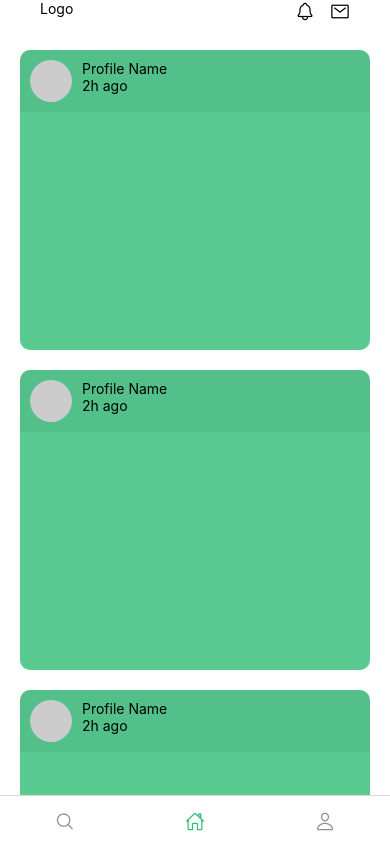
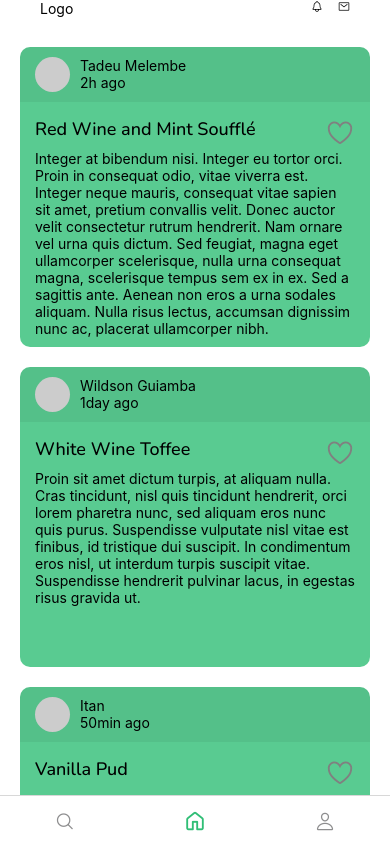
Before and after one commit to tadeumelembe/recipe-app, a React Native app: screen /TabHome in a window 390 px wide. Built offline with nearby package versions, Linux system fonts and the light colour scheme; what expo-linking would draw is missing.

Commit message:
changed styles approach

```diff
--- a/components/Themed.tsx
+++ b/components/Themed.tsx
@@ -17,7 +17,7 @@ import { Ionicons } from '@expo/vector-icons';
 
 import Colors from '../constants/Colors';
 import useColorScheme from '../hooks/useColorScheme';
-import useGlobalStyles from '../constants/style';
+import styles from '../constants/style';
 import { useSafeAreaInsets } from 'react-native-safe-area-context';
 
 export function useThemeColor(
@@ -77,7 +77,6 @@ export function FlatList(props: FlatListProps) {
 }
 
 export function Avatar(props: AvatarProps) {
-  const styles = useGlobalStyles()
 
   const { style, size, ...otherProps } = props;
   let width = 30
@@ -89,8 +88,8 @@ export function Avatar(props: AvatarProps) {
       height = 20
       break;
     case 'xs':
-      width = 32
-      height = 32
+      width = 35
+      height = 35
       break;
     case 'sm':
       width = 42
@@ -122,32 +121,27 @@ export function Avatar(props: AvatarProps) {
 }
 
 export function Container(props: ViewProps) {
-  const styles = useGlobalStyles()
-
   const { style, lightColor, darkColor, ...otherProps } = props;
   const backgroundColor = useThemeColor({ light: lightColor, dark: darkColor }, 'background');
   const insets = useSafeAreaInsets();
-
+  console.log(backgroundColor)
   return <DefaultView style={[styles.container, { backgroundColor, paddingTop: insets.top }, style,]} {...otherProps} />;
 }
 
 export function ScrollView(props: ScrollViewProps) {
   const { style, ...otherProps } = props
-  const styles = useGlobalStyles()
 
   return <DefaultScrollView showsVerticalScrollIndicator={false} style={[styles.scrollContainer, style]} {...otherProps} />;
 }
 
 export function ImageBackground(props: ImageBackgroundProps) {
   const { style, ...otherProps } = props
-  const styles = useGlobalStyles()
 
   return <DefaultImageBackground style={[styles.backgorundImage, style]} {...otherProps} />;
 }
 
 export function TextInput(props: TextInputProps) {
   const { placeholder, style, ...otherProps } = props
-  const styles = useGlobalStyles()
 
   return (
     <DefaultView>
@@ -159,7 +153,6 @@ export function TextInput(props: TextInputProps) {
 
 export function TouchableOpacity(props: TouchableOpacityProps) {
   const { btnText, style, ...otherProps } = props
-  const styles = useGlobalStyles()
 
   return (
     <DefaultTouchableOpacity style={[styles.btn1, style]} {...otherProps}>
@@ -170,7 +163,6 @@ export function TouchableOpacity(props: TouchableOpacityProps) {
 
 export function TextButton(props: TouchableOpacityProps) {
   const { btnText, style, ...otherProps } = props
-  const styles = useGlobalStyles()
 
   return (
     <DefaultTouchableOpacity style={[{ backgroundColor: 'transparent' }, style]} {...otherProps}>
@@ -182,6 +174,7 @@ export function TextButton(props: TouchableOpacityProps) {
 export function IoniconsIcon(props: {
   name: React.ComponentProps<typeof Ionicons>['name'];
   color: string;
+  size:number;
 }) {
-  return <Ionicons size={20} style={{ marginBottom: -3 }} {...props} />;
+  return <Ionicons {...props} />;
 }
--- a/constants/style.tsx
+++ b/constants/style.tsx
@@ -6,15 +6,9 @@ import Colors from "./Colors";
 import Layout from "./Layout";
 
 const horizontal_padding = 20;
+const colorScheme = 'light'
 
-export default function useGlobalStyles() {
-  const colorScheme = useColorScheme();
-  const styles = React.useMemo(() => getGlobalStyles({ colorScheme }), [colorScheme]);
-
-  return styles
-}
-
-const getGlobalStyles = ({ colorScheme }: NonNullable<ColorSchemeName>) => StyleSheet.create({
+export default StyleSheet.create({
 
   container: {
     width: '100%',
--- a/navigation/index.tsx
+++ b/navigation/index.tsx
@@ -81,7 +81,7 @@ function BottomTabNavigator() {
         component={TabHome}
         options={({ navigation }: RootTabScreenProps<'TabHome'>) => ({
           title: 'Search',
-          tabBarIcon: ({ color }) => <TabBarIcon name="home-outline" color={color} />,
+          tabBarIcon: ({ color }) => <TabBarIconAlt name="home" color={color} />,
         })}
       />
       <BottomTab.Screen
@@ -105,3 +105,10 @@ function TabBarIcon(props: {
 }) {
   return <Ionicons size={20} style={{ marginBottom: -3 }} {...props} />;
 }
+
+function TabBarIconAlt(props: {
+  name: React.ComponentProps<typeof Octicons>['name'];
+  color: string;
+}) {
+  return <Octicons size={20} style={{ marginBottom: -3 }} {...props} />;
+}
--- a/src/components/Head.tsx
+++ b/src/components/Head.tsx
@@ -2,12 +2,10 @@ import React from "react";
 import { StyleSheet } from "react-native";
 
 import { Container, IoniconsIcon, ScrollView, Text, View } from "../../components/Themed";
-import useGlobalStyles from "../../constants/style";
+import styles from "../../constants/style";
 import { IHead } from "./types";
 
 const Head: React.FC<IHead> = ({ navigation }) => {
-
-    const styles = useGlobalStyles()
 
     return (
         <View style={[localStyles.root, styles.paddingHorizontal]}>
--- a/src/components/TabHome/FeedCard.tsx
+++ b/src/components/TabHome/FeedCard.tsx
@@ -1,23 +1,37 @@
+import { Ionicons } from "@expo/vector-icons";
 import React from "react";
 import { StyleSheet } from "react-native";
 
-import { Avatar, View, Text } from "../../../components/Themed";
-import useGlobalStyles from "../../../constants/style";
+import { Avatar, View, Text, IoniconsIcon } from "../../../components/Themed";
+import style from "../../../constants/style";
 import { IHomeFeedCard } from "../types";
 
 
-const FeedCard: React.FC<IHomeFeedCard> = () => {
-
-    const style = useGlobalStyles()
+const FeedCard: React.FC<IHomeFeedCard> = ({ navigation, item }) => {
 
     return (
         <View style={[localStyle.root, style.card]}>
-            <View style={{ ...style.row, ...style.bgNone, ...localStyle.header }}>
-                <Avatar size="sm" />
+            <View
+            style={{
+                ...style.row,
+                ...style.bgNone,
+                ...localStyle.header
+            }}
+            >
+                <Avatar size="xs" />
                 <View style={{ marginLeft: 10, ...style.bgNone }}>
-                    <Text>Profile Name</Text>
-                    <Text>2h ago</Text>
+                    <Text>{item.profile_name}</Text>
+                    <Text>{item.created_at}</Text>
                 </View>
+            </View>
+            <View style={{ ...style.bgNone, padding: 15 }}>
+                <View style={{ ...style.row, ...style.bgNone, ...localStyle.titleRow }}>
+                    <Text style={[localStyle.title, style.fontL, style.fontNunitoMedium]}>{item.title}</Text>
+
+                    <Ionicons name="heart-outline" size={30} color="gray" />
+                </View>
+
+                <Text style={localStyle.description}>{item.description}</Text>
             </View>
         </View>
     )
@@ -32,10 +46,17 @@ const localStyle = StyleSheet.create({
         marginBottom: 20,
         backgroundColor: 'rgba(0,0,0,0.05)'
     },
+    titleRow: {
+        justifyContent: 'space-between',
+    },
     header: {
-        padding: 10,
+        paddingVertical: 10,
+        paddingHorizontal: 15,
         backgroundColor: 'rgba(0,0,0,0.05)',
         borderTopLeftRadius: 10,
         borderTopRightRadius: 10
+    },
+    title: {
+        //
     }
 })
--- a/src/components/types.tsx
+++ b/src/components/types.tsx
@@ -12,4 +12,5 @@ export interface IUserContext {
 
 export interface IHomeFeedCard{
     navigation: NavigationProp<any, any>,
+    item: any
 }
--- a/src/screens/TabHome/index.tsx
+++ b/src/screens/TabHome/index.tsx
@@ -9,13 +9,21 @@ import FeedCard from "../../components/TabHome/FeedCard";
 
 const data = [
     {
-        profile_name: 'Tadeu Melembe'
+        profile_name: 'Tadeu Melembe',
+        created_at: '2h ago',
+        title:'Red Wine and Mint Soufflé',
+        description:'Integer at bibendum nisi. Integer eu tortor orci. Proin in consequat odio, vitae viverra est. Integer neque mauris, consequat vitae sapien sit amet, pretium convallis velit. Donec auctor velit consectetur rutrum hendrerit. Nam ornare vel urna quis dictum. Sed feugiat, magna eget ullamcorper scelerisque, nulla urna consequat magna, scelerisque tempus sem ex in ex. Sed a sagittis ante. Aenean non eros a urna sodales aliquam. Nulla risus lectus, accumsan dignissim nunc ac, placerat ullamcorper nibh.'
     },
     {
-        profile_name: 'Wildson Guiamba'
+        profile_name: 'Wildson Guiamba',
+        created_at: '1day ago',
+        title:'White Wine Toffee',
+        description:'Proin sit amet dictum turpis, at aliquam nulla. Cras tincidunt, nisl quis tincidunt hendrerit, orci lorem pharetra nunc, sed aliquam eros nunc quis purus. Suspendisse vulputate nisl vitae est finibus, id tristique dui suscipit. In condimentum eros nisl, ut interdum turpis suscipit vitae. Suspendisse hendrerit pulvinar lacus, in egestas risus gravida ut.'
     },
     {
-        profile_name: 'Itan'
+        profile_name: 'Itan',
+        created_at: '50min ago',
+        title:'Vanilla Pud',
     }
 ]
 
@@ -25,7 +33,7 @@ interface data {
 
 export default function TabHome({ navigation }: RootTabScreenProps<'TabHome'>) {
     function renderItem({ item }: ListRenderItemInfo<data>) {
-        return <FeedCard navigation={navigation} />;
+        return <FeedCard navigation={navigation} item={item} />;
     }
 
 
```
